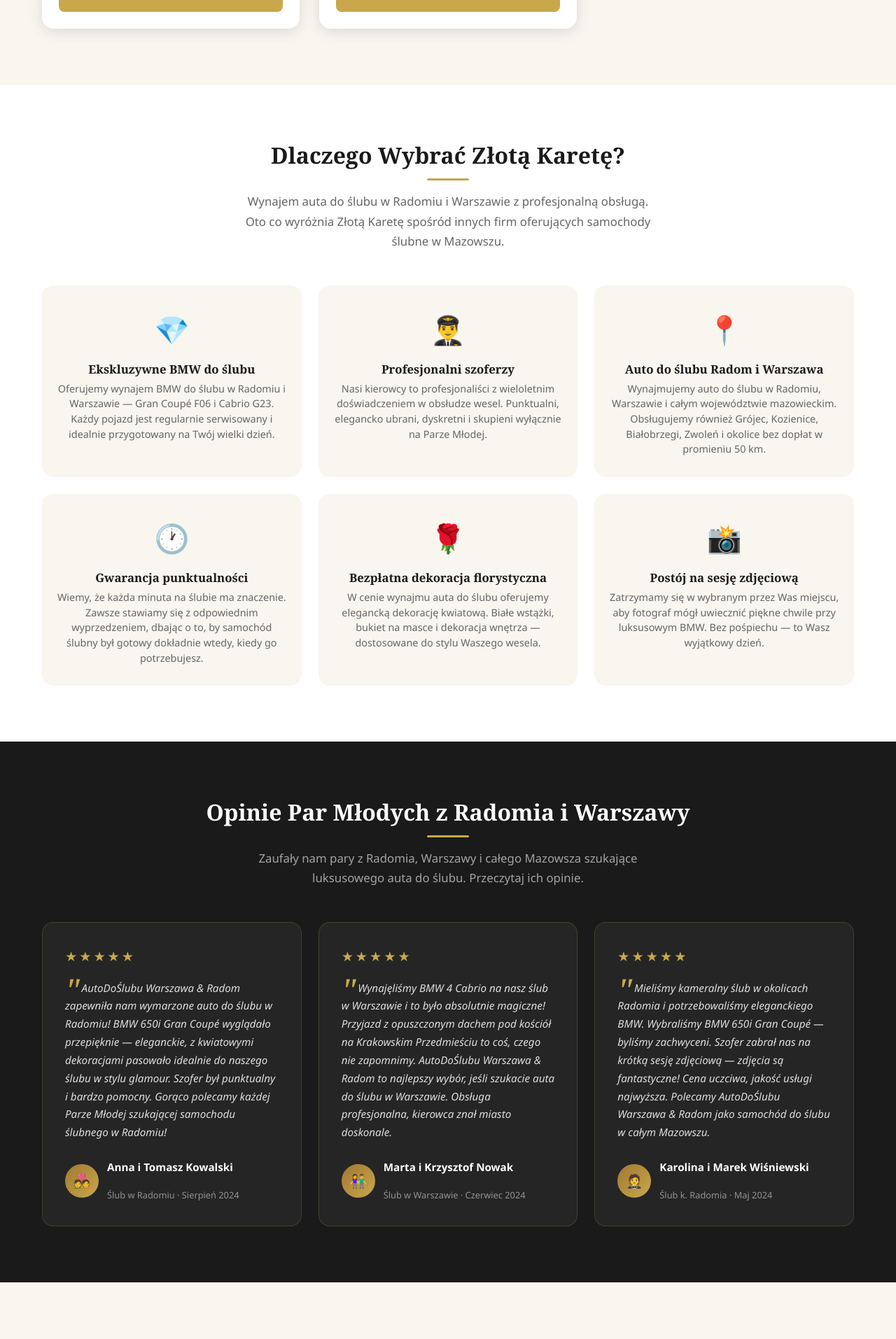
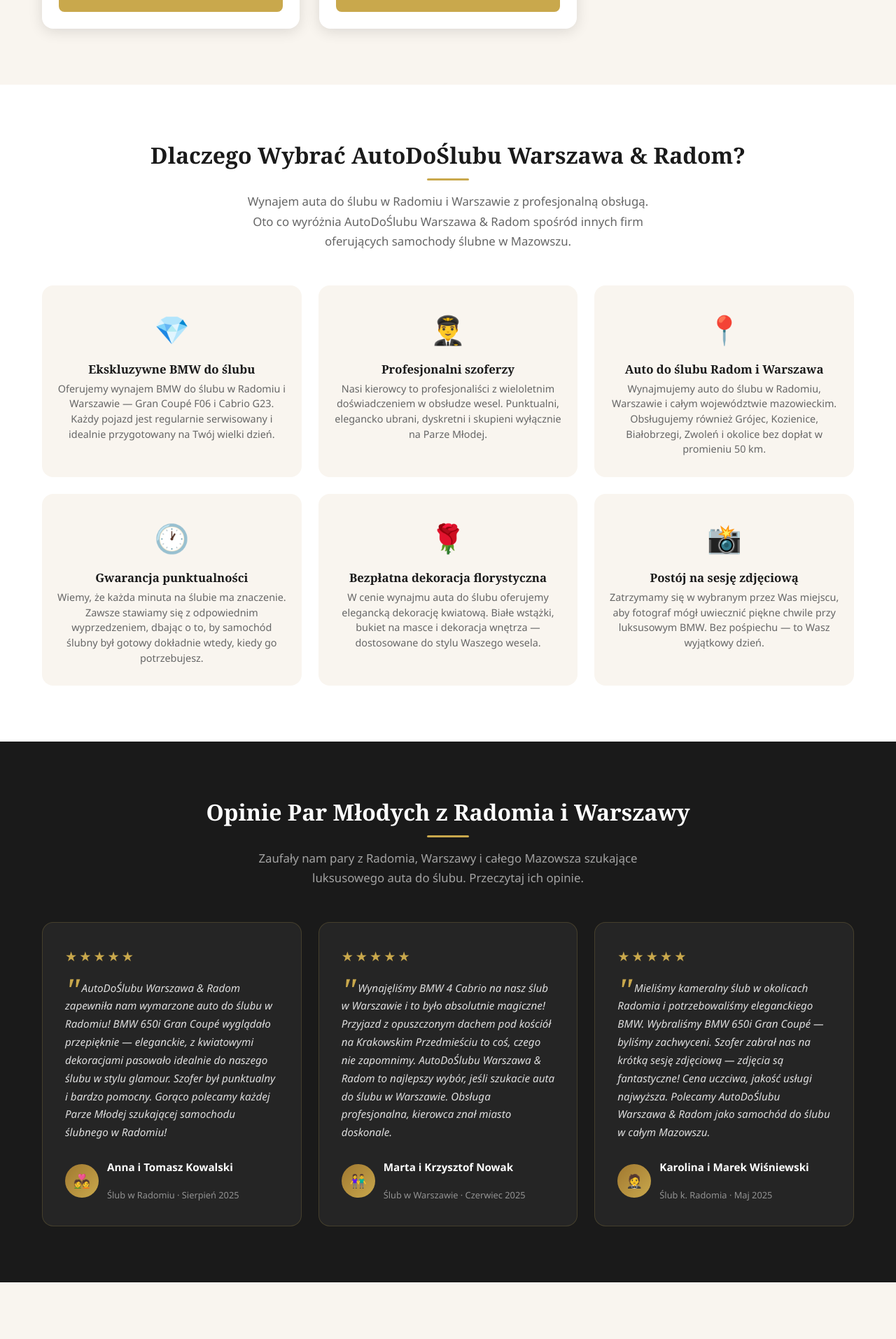
Before and after one commit to mj426382/wynajem-aut-do-slubu, a React (Vite) app: page / in a window 1280 px wide. Shown: the part 1886-3800 px from the top of the page at 70% size. Built offline with nearby package versions, Linux system fonts and the light colour scheme.

Commit message:
Fix kareta

```diff
--- a/src/blog/article1.jsx
+++ b/src/blog/article1.jsx
@@ -1,6 +1,6 @@
 export const slug = 'wynajem-auta-do-slubu-warszawa'
-export const title = 'Wynajem Auta do Ślubu w Warszawie – Poradnik 2024'
-export const date = '2024-03-15'
+export const title = 'Wynajem Auta do Ślubu w Warszawie – Poradnik 2025'
+export const date = '2025-03-15'
 export const readTime = '8 min'
 export const category = 'Warszawa'
 export const excerpt = 'Planujesz ślub w Warszawie i szukasz luksusowego auta? Poznaj najlepsze opcje, trasy oraz wskazówki, jak wybrać idealne auto ślubne w stolicy.'
@@ -64,7 +64,7 @@
 
 <h2>Nasze usługi w Warszawie</h2>
 
-<p>Złota Kareta obsługuje wesela w całej Warszawie i aglomeracji warszawskiej. Nasz szofer przyjedzie do każdej dzielnicy – Mokotów, Żoliborz, Ursynów, Wilanów, Białołęka, Wola czy Praga. Oferujemy:</p>
+<p>AutoDoŚlubu Warszawa & Radom obsługuje wesela w całej Warszawie i aglomeracji warszawskiej. Nasz szofer przyjedzie do każdej dzielnicy – Mokotów, Żoliborz, Ursynów, Wilanów, Białołęka, Wola czy Praga. Oferujemy:</p>
 
 <ul>
   <li>Odbiór Panny Młodej z domu lub hotelu</li>
@@ -87,5 +87,5 @@
 
 <h2>Podsumowanie</h2>
 
-<p>Wynajem luksusowego auta do ślubu w Warszawie to inwestycja, która przyniesie niezapomniane wspomnienia. Profesjonalny szofer, elegancki pojazd i bezstresowy przejazd to fundament udanego dnia ślubu. Złota Kareta zapewni Wam wszystko, czego potrzeba, aby ten dzień był naprawdę wyjątkowy.</p>
+<p>Wynajem luksusowego auta do ślubu w Warszawie to inwestycja, która przyniesie niezapomniane wspomnienia. Profesjonalny szofer, elegancki pojazd i bezstresowy przejazd to fundament udanego dnia ślubu. AutoDoŚlubu Warszawa & Radom zapewni Wam wszystko, czego potrzeba, aby ten dzień był naprawdę wyjątkowy.</p>
 `
--- a/src/blog/article2.jsx
+++ b/src/blog/article2.jsx
@@ -1,6 +1,6 @@
 export const slug = 'wynajem-auta-do-slubu-radom'
-export const title = 'Wynajem Auta do Ślubu w Radomiu – Lokalny Poradnik 2024'
-export const date = '2024-02-20'
+export const title = 'Wynajem Auta do Ślubu w Radomiu – Lokalny Poradnik 2025'
+export const date = '2025-02-20'
 export const readTime = '9 min'
 export const category = 'Radom'
 export const excerpt = 'Planujesz ślub w Radomiu? Dowiedz się, dlaczego warto wybrać lokalną firmę do wynajmu aut ślubnych i poznaj najpiękniejsze miejsca weselne w mieście.'
--- a/src/blog/article3.jsx
+++ b/src/blog/article3.jsx
@@ -1,6 +1,6 @@
 export const slug = 'jak-wybrac-auto-do-slubu'
 export const title = 'Jak Wybrać Auto do Ślubu – Kompletny Poradnik dla Pary Młodej'
-export const date = '2024-01-10'
+export const date = '2025-01-10'
 export const readTime = '10 min'
 export const category = 'Poradnik'
 export const excerpt = 'Jak wybrać idealne auto do ślubu? Kompletny przewodnik: styl wesela, liczba osób, sezon, dekoracje i pytania, które warto zadać firmie wynajmu.'
@@ -63,7 +63,7 @@
 
 <h2>5. Opcje dekoracji pojazdu</h2>
 
-<p>Dekoracja auta ślubnego to ważny element estetyczny. W Złota Kareta oferujemy:</p>
+<p>Dekoracja auta ślubnego to ważny element estetyczny. W AutoDoŚlubu Warszawa & Radom oferujemy:</p>
 
 <h3>Dekoracja standardowa (w cenie)</h3>
 <ul>
--- a/src/blog/article5.jsx
+++ b/src/blog/article5.jsx
@@ -105,5 +105,5 @@
 
 <h2>Podsumowanie</h2>
 
-<p>Dobrze zorganizowany kortez weselny to jeden z najbardziej efektownych elementów ślubu. Wymaga profesjonalnej koordynacji, doświadczonych szoferów i starannego planowania tras. Złota Kareta oferuje kompleksową usługę organizacji korteza – od konsultacji, przez trasę, aż po sesję zdjęciową. Daj się zachwycić elegancji ruchu w najczystszej postaci.</p>
+<p>Dobrze zorganizowany kortez weselny to jeden z najbardziej efektownych elementów ślubu. Wymaga profesjonalnej koordynacji, doświadczonych szoferów i starannego planowania tras. AutoDoŚlubu Warszawa & Radom oferuje kompleksową usługę organizacji korteza – od konsultacji, przez trasę, aż po sesję zdjęciową. Daj się zachwycić elegancji ruchu w najczystszej postaci.</p>
 `
--- a/src/components/FeaturesSection.jsx
+++ b/src/components/FeaturesSection.jsx
@@ -35,11 +35,11 @@
   return (
     <section className="features" id="cechy" aria-labelledby="features-title">
       <div className="container">
-        <h2 className="section-title" id="features-title">Dlaczego Wybrać Złotą Karetę?</h2>
+        <h2 className="section-title" id="features-title">Dlaczego Wybrać AutoDoŚlubu Warszawa & Radom?</h2>
         <div className="section-divider" aria-hidden="true"></div>
         <p className="section-subtitle">
           Wynajem auta do ślubu w Radomiu i Warszawie z profesjonalną obsługą.
-          Oto co wyróżnia Złotą Karetę spośród innych firm oferujących samochody ślubne w Mazowszu.
+          Oto co wyróżnia AutoDoŚlubu Warszawa & Radom spośród innych firm oferujących samochody ślubne w Mazowszu.
         </p>
         <div className="features__grid">
           {features.map((f, i) => (
--- a/src/components/TestimonialsSection.jsx
+++ b/src/components/TestimonialsSection.jsx
@@ -7,8 +7,8 @@
       'AutoDoŚlubu Warszawa & Radom zapewniła nam wymarzone auto do ślubu w Radomiu! BMW 650i Gran Coupé wyglądało przepięknie — eleganckie, z kwiatowymi dekoracjami pasowało idealnie do naszego ślubu w stylu glamour. Szofer był punktualny i bardzo pomocny. Gorąco polecamy każdej Parze Młodej szukającej samochodu ślubnego w Radomiu!',
     name: 'Anna i Tomasz Kowalski',
     location: 'Ślub w Radomiu',
-    date: 'Sierpień 2024',
-    dateISO: '2024-08-10',
+    date: 'Sierpień 2025',
+    dateISO: '2025-08-10',
     avatar: '💑',
   },
   {
@@ -17,8 +17,8 @@
       'Wynajęliśmy BMW 4 Cabrio na nasz ślub w Warszawie i to było absolutnie magiczne! Przyjazd z opuszczonym dachem pod kościół na Krakowskim Przedmieściu to coś, czego nie zapomnimy. AutoDoŚlubu Warszawa & Radom to najlepszy wybór, jeśli szukacie auta do ślubu w Warszawie. Obsługa profesjonalna, kierowca znał miasto doskonale.',
     name: 'Marta i Krzysztof Nowak',
     location: 'Ślub w Warszawie',
-    date: 'Czerwiec 2024',
-    dateISO: '2024-06-22',
+    date: 'Czerwiec 2025',
+    dateISO: '2025-06-22',
     avatar: '👫',
   },
   {
@@ -27,8 +27,8 @@
       'Mieliśmy kameralny ślub w okolicach Radomia i potrzebowaliśmy eleganckiego BMW. Wybraliśmy BMW 650i Gran Coupé — byliśmy zachwyceni. Szofer zabrał nas na krótką sesję zdjęciową — zdjęcia są fantastyczne! Cena uczciwa, jakość usługi najwyższa. Polecamy AutoDoŚlubu Warszawa & Radom jako samochód do ślubu w całym Mazowszu.',
     name: 'Karolina i Marek Wiśniewski',
     location: 'Ślub k. Radomia',
-    date: 'Maj 2024',
-    dateISO: '2024-05-18',
+    date: 'Maj 2025',
+    dateISO: '2025-05-18',
     avatar: '🤵',
   },
 ]
```
Also changed, not shown: 1 other file (tests, documents, lock files or other folders).
